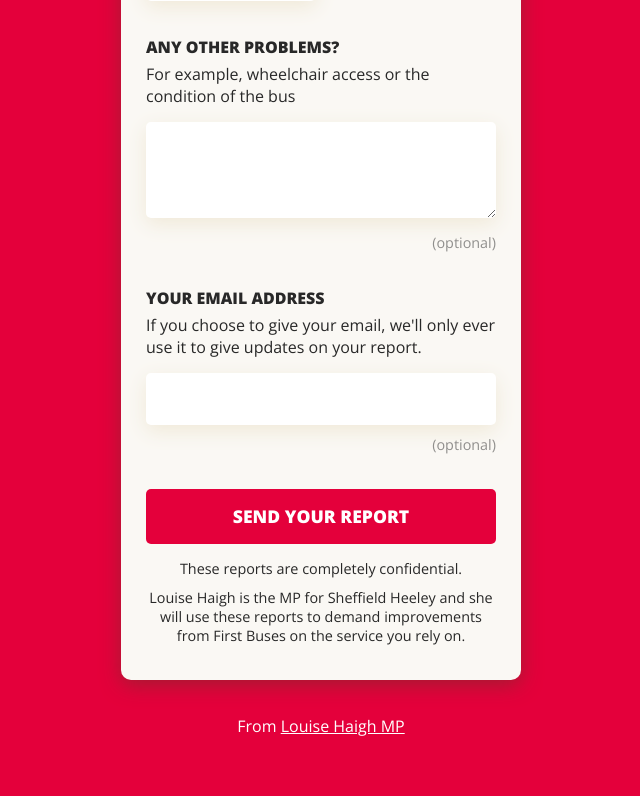
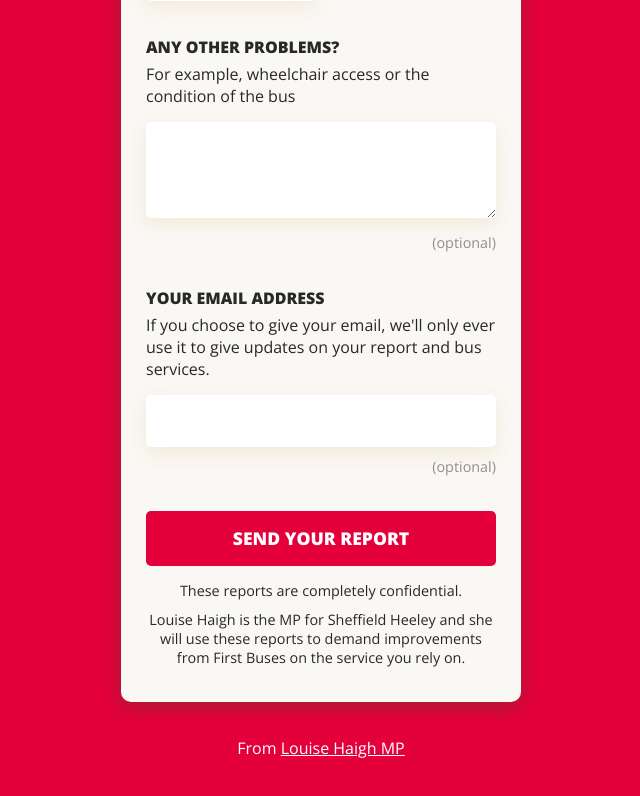
Before and after one commit to jhackett1/report-a-bus-problem, a React (Create React App) app: page / in a window 1280 px wide. Shown: the part 953-1749 px from the top of the page, without its empty margins (319-959 px from the left). Built offline with nearby package versions, Linux system fonts and the light colour scheme.

Commit message:
Update FormScene.jsx

```diff
--- a/src/scenes/FormScene.jsx
+++ b/src/scenes/FormScene.jsx
@@ -164,7 +164,7 @@ const FormScene = ({
                 />
                 <EmailQuestion
                     question="Your email address"
-                    hint="If you choose to give your email, we'll only ever use it to give updates on your report."
+                    hint="If you choose to give your email, we'll only ever use it to give updates on your report and bus services."
                     value={email}
                     onChange={setEmail}
                 />
```
